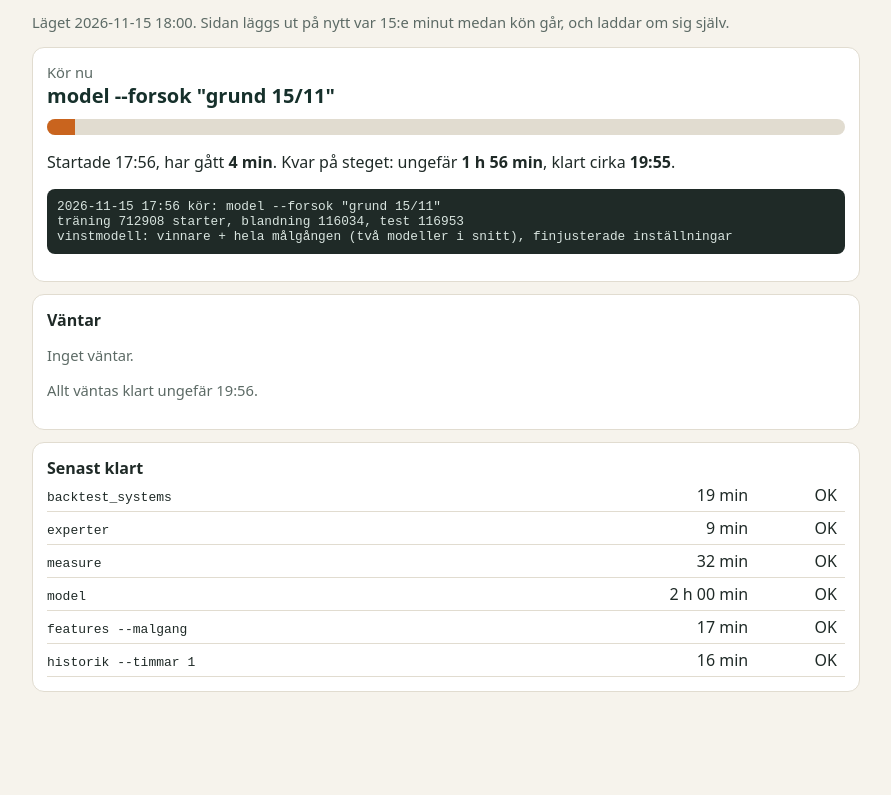
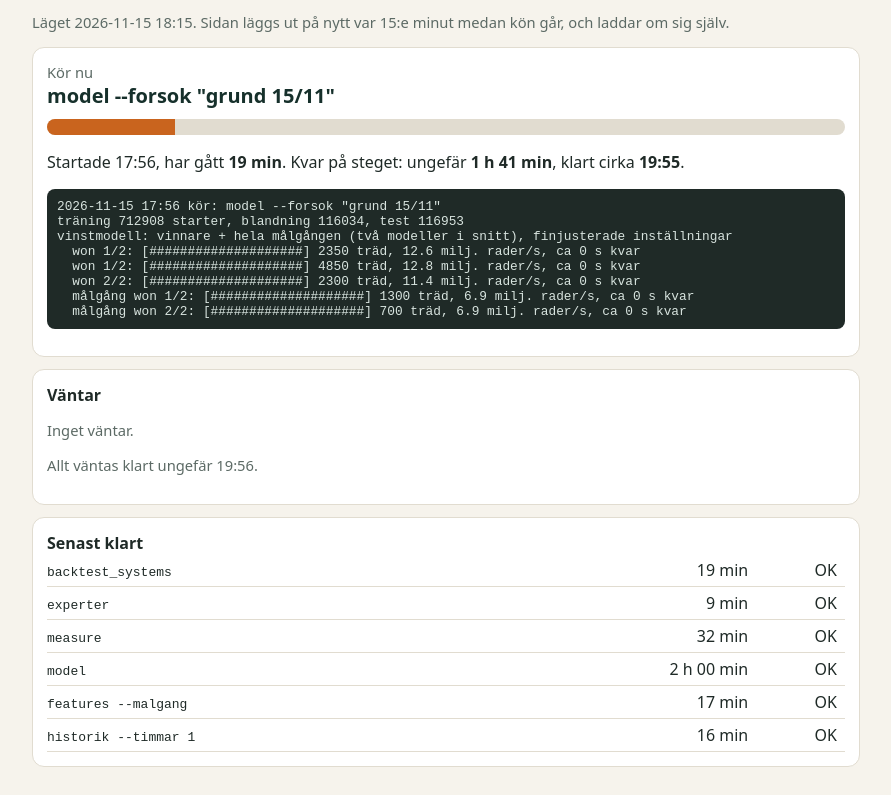
Before and after one commit to hbsportsdirector/travoraklet-stats, a plain HTML site: page natt-yeMydBbRSPAy.html in a window 1280 px wide. Shown: the part 68-863 px from the top of the page, without its empty margins (194-1085 px from the left). Before the commit the page ends 800 px from the top, so only its background shows below. Drawn offline with Linux system fonts and the light colour scheme.

Commit message:
Nattkön 2026-11-15 18:15

```diff
--- a/natt-yeMydBbRSPAy.html
+++ b/natt-yeMydBbRSPAy.html
@@ -7,6 +7,11 @@ body{margin:0;font-family:system-ui,Segoe UI,Roboto,sans-serif;background:var(--
 .bar div{height:100%;background:var(--o)}.mut{color:#5c6a65;font-size:.92rem}.warn{color:#a3271b;font-weight:600}
 table{border-collapse:collapse;width:100%}td{padding:5px 8px 5px 0;border-bottom:1px solid var(--line);vertical-align:top}
 td.r{text-align:right;white-space:nowrap}code{overflow-wrap:anywhere}
-pre{background:#1f2a27;color:#d8e4df;padding:10px;border-radius:8px;overflow:auto;font-size:.8rem;white-space:pre-wrap}</style></head><body><div class='wrap'><h1>Nattkön</h1><p class='mut'>Läget 2026-11-15 18:00. Sidan läggs ut på nytt var 15:e minut medan kön går, och laddar om sig själv.</p><div class='card'><div class='mut'>Kör nu</div><div class='big'>model --forsok &quot;grund 15/11&quot;</div><div class='bar'><div style='width:3.5%'></div></div><p>Startade 17:56, har gått <b>4 min</b>. Kvar på steget: ungefär <b>1 h 56 min</b>, klart cirka <b>19:55</b>.</p><pre>2026-11-15 17:56 kör: model --forsok &quot;grund 15/11&quot;
+pre{background:#1f2a27;color:#d8e4df;padding:10px;border-radius:8px;overflow:auto;font-size:.8rem;white-space:pre-wrap}</style></head><body><div class='wrap'><h1>Nattkön</h1><p class='mut'>Läget 2026-11-15 18:15. Sidan läggs ut på nytt var 15:e minut medan kön går, och laddar om sig själv.</p><div class='card'><div class='mut'>Kör nu</div><div class='big'>model --forsok &quot;grund 15/11&quot;</div><div class='bar'><div style='width:16.0%'></div></div><p>Startade 17:56, har gått <b>19 min</b>. Kvar på steget: ungefär <b>1 h 41 min</b>, klart cirka <b>19:55</b>.</p><pre>2026-11-15 17:56 kör: model --forsok &quot;grund 15/11&quot;
 träning 712908 starter, blandning 116034, test 116953
-vinstmodell: vinnare + hela målgången (två modeller i snitt), finjusterade inställningar</pre></div><div class='card'><b>Väntar</b><p class='mut'>Inget väntar.</p><p class='mut'>Allt väntas klart ungefär 19:56.</p></div><div class='card'><b>Senast klart</b><table><tr><td><code>backtest_systems</code></td><td class='r'>19 min</td><td class='r'>OK</td></tr><tr><td><code>experter</code></td><td class='r'>9 min</td><td class='r'>OK</td></tr><tr><td><code>measure</code></td><td class='r'>32 min</td><td class='r'>OK</td></tr><tr><td><code>model</code></td><td class='r'>2 h 00 min</td><td class='r'>OK</td></tr><tr><td><code>features --malgang</code></td><td class='r'>17 min</td><td class='r'>OK</td></tr><tr><td><code>historik --timmar 1</code></td><td class='r'>16 min</td><td class='r'>OK</td></tr></table></div></div></body></html>
+vinstmodell: vinnare + hela målgången (två modeller i snitt), finjusterade inställningar
+  won 1/2: [####################] 2350 träd, 12.6 milj. rader/s, ca 0 s kvar
+  won 1/2: [####################] 4850 träd, 12.8 milj. rader/s, ca 0 s kvar
+  won 2/2: [####################] 2300 träd, 11.4 milj. rader/s, ca 0 s kvar
+  målgång won 1/2: [####################] 1300 träd, 6.9 milj. rader/s, ca 0 s kvar
+  målgång won 2/2: [####################] 700 träd, 6.9 milj. rader/s, ca 0 s kvar</pre></div><div class='card'><b>Väntar</b><p class='mut'>Inget väntar.</p><p class='mut'>Allt väntas klart ungefär 19:56.</p></div><div class='card'><b>Senast klart</b><table><tr><td><code>backtest_systems</code></td><td class='r'>19 min</td><td class='r'>OK</td></tr><tr><td><code>experter</code></td><td class='r'>9 min</td><td class='r'>OK</td></tr><tr><td><code>measure</code></td><td class='r'>32 min</td><td class='r'>OK</td></tr><tr><td><code>model</code></td><td class='r'>2 h 00 min</td><td class='r'>OK</td></tr><tr><td><code>features --malgang</code></td><td class='r'>17 min</td><td class='r'>OK</td></tr><tr><td><code>historik --timmar 1</code></td><td class='r'>16 min</td><td class='r'>OK</td></tr></table></div></div></body></html>
```
